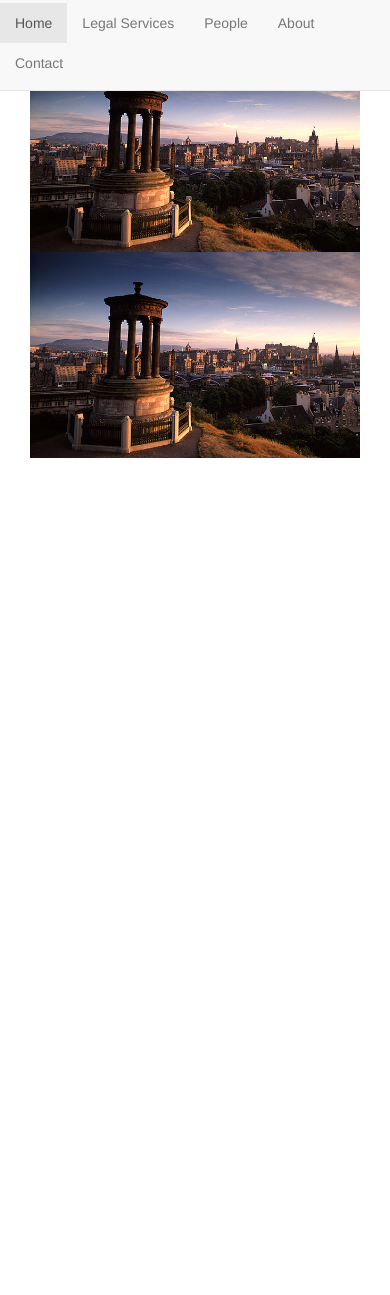
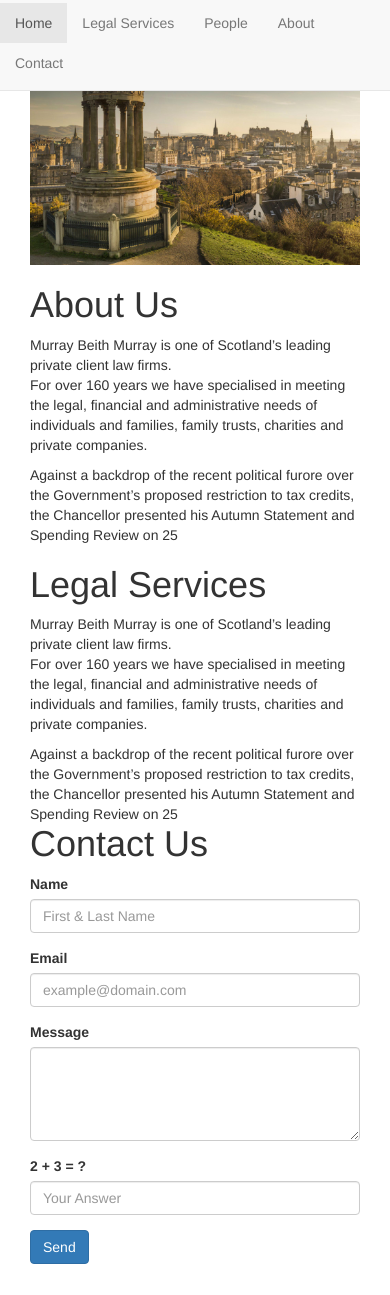
Before and after one commit to JoeDavies1991/MBM-Website, a plain HTML site: page indexMBM.html in a window 390 px wide. Shown: the part 5-1300 px from the top of the page. Before the commit the page ends 844 px from the top, so only its background shows below. Drawn offline with nearby package versions, Linux system fonts and the light colour scheme.

Commit message:
New Sections

```diff
--- a/indexMBM.html
+++ b/indexMBM.html
@@ -69,20 +69,107 @@
 
     <section class="section-size">
 
-        <div class="col-xs-12 col-sm-6 no-gutter">
-            <img src="header-bg1.jpg" class="img-responsive" alt="Cinque Terre">
+        <div class="col-xs-12 no-gutter">
+            <img src="edinburgh.jpg" class="img-responsive" alt="Cinque Terre">
         </div>
 
-        <div class="col-xs-12 col-sm-6 no-gutter">
-            <img src="header-bg1.jpg" class="img-responsive" alt="Cinque Terre">
+
+    </section>
+
+    <section>
+        <div class="col-xs-12">
+            <h1>About Us</h1>
+            Murray Beith Murray is one of Scotland’s leading private client law firms.
+            <p> For over 160 years we have
+                specialised in meeting the legal, financial and administrative needs of individuals and families, family
+                trusts, charities and private companies.
+            </p>
+
+            Against a backdrop of the recent political furore over the Government’s
+            proposed
+            restriction to tax credits, the Chancellor presented his Autumn Statement and Spending Review on
+            25
+
+
         </div>
 
     </section>
 
 
+    <section>
+        <div class="col-xs-12">
+            <h1 id="LegalServices">Legal Services</h1>
+            Murray Beith Murray is one of Scotland’s leading private client law firms.
+            <p> For over 160 years we have
+                specialised in meeting the legal, financial and administrative needs of individuals and families,
+                family
+                trusts, charities and private companies.
+            </p>
+
+            Against a backdrop of the recent political furore over the Government’s
+            proposed
+            restriction to tax credits, the Chancellor presented his Autumn Statement and Spending Review on
+            25
+
+    </section>
+
+
+    <section>
+        <div class="col-md-6" col-md-offset-3>
+
+            <h1 id="Contact">Contact Us</h1>
+
+            <form class="form-horizontal" role="form" method="post" action="index.php">
+                <div class="form-group">
+                    <label for="name" class="col-sm-2 control-label">Name</label>
+                    <div class="col-sm-10">
+                        <input type="text" class="form-control" id="name" name="name" placeholder="First & Last Name"
+                               value="">
+                    </div>
+                </div>
+                <div class="form-group">
+                    <label for="email" class="col-sm-2 control-label">Email</label>
+                    <div class="col-sm-10">
+                        <input type="email" class="form-control" id="email" name="email"
+                               placeholder="example@domain.com" value="">
+                    </div>
+                </div>
+                <div class="form-group">
+                    <label for="message" class="col-sm-2 control-label">Message</label>
+                    <div class="col-sm-10">
+                        <textarea class="form-control" rows="4" name="message"></textarea>
+                    </div>
+                </div>
+                <div class="form-group">
+                    <label for="human" class="col-sm-2 control-label">2 + 3 = ?</label>
+                    <div class="col-sm-10">
+                        <input type="text" class="form-control" id="human" name="human" placeholder="Your Answer">
+                    </div>
+                </div>
+                <div class="form-group">
+                    <div class="col-sm-10 col-sm-offset-2">
+                        <input id="submit" name="submit" type="submit" value="Send" class="btn btn-primary">
+                    </div>
+                </div>
+                <div class="form-group">
+                    <div class="col-sm-10 col-sm-offset-2">
+                        <! Will be used to display an alert to the user>
+                    </div>
+                </div>
+            </form>
+
+
+        </div>
+
+    </section>
+
+
+    <!--</section>-->
+
+
     <!--<section class="section-size">-->
     <!--<div class="style-picture">-->
-            <!--<h1 id="Home" class="heading-text">Home</h1>-->
+    <!--<h1 id="Home">Home</h1>-->
     <!--<div class="well well-sm">-->
     <!--<p class="intro-text-style">Murray Beith Murray is one of Scotland’s leading private client law firms.-->
     <!--For-->
@@ -102,7 +189,7 @@
     <!--</div>-->
     <!--</div>-->
     <!--</section>-->
-    <!--&lt;!&ndash; Legal Services Section &ndash;&gt;-->
+    <!--Legal Services Section-->
     <!--<section class="section-size">-->
 
     <!--<hr>-->
```
Also changed, not shown: edinburgh.jpg (added). Lines whose indentation alone changed are shown as unchanged.
